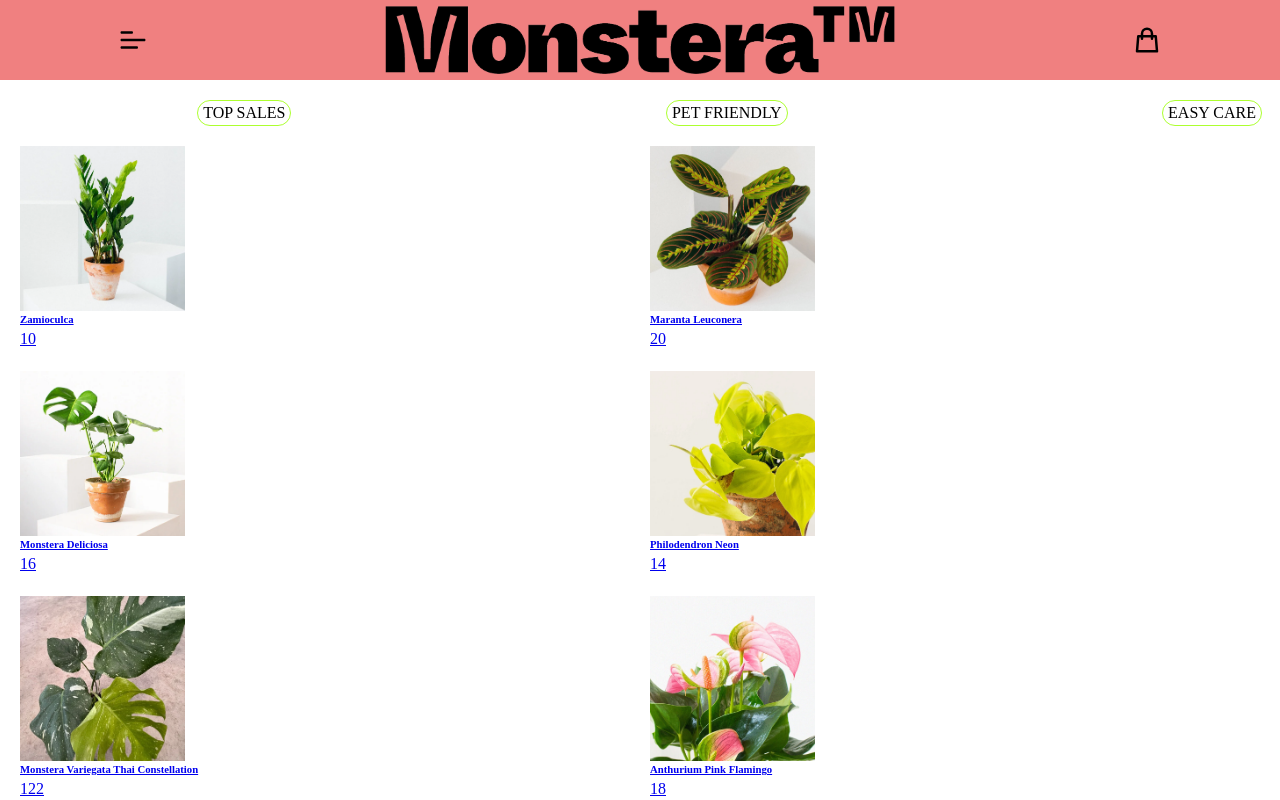
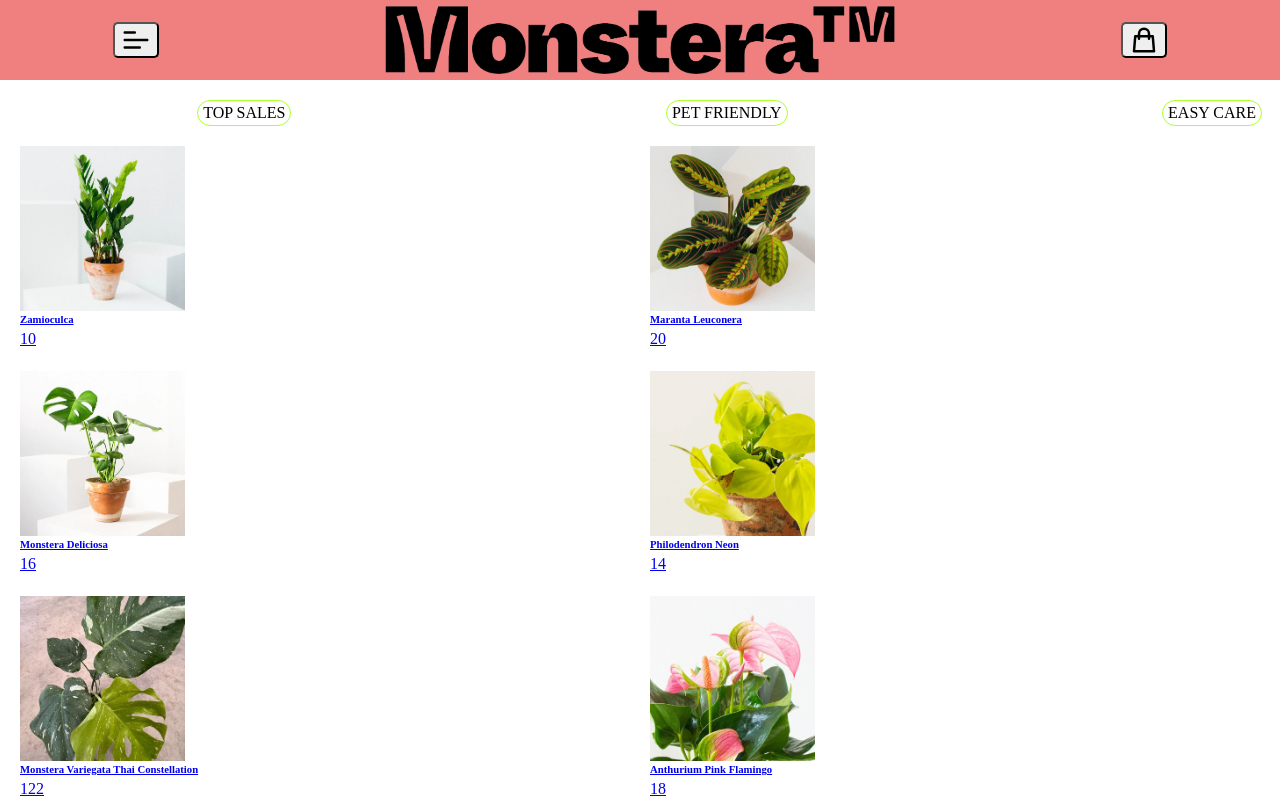
Before and after one commit to luisjover/plantShop_ecommerce, a React (Vite) app: page / in a window 1280 px wide. Shown: the top 800 px of the page. Built offline with nearby package versions, Linux system fonts and the light colour scheme; data requests are answered from the project's data file.

Commit message:
feat(toggleMenu): create state and function for manage toggle on burger menu

```diff
--- a/src/components/header/Header.tsx
+++ b/src/components/header/Header.tsx
@@ -1,31 +1,24 @@
-import { Link } from "react-router-dom"
-import { CgMenuLeft } from "react-icons/cg"
-import { HiOutlineShoppingBag } from "react-icons/hi"
+import { Heading } from "./heading/Heading"
+import { BurgerMenu } from "./burgerMenu/BurgerMenu"
+import { useState, useEffect } from "react"
 import "./header.css"
 
 export const Header = () => {
+
+    const [menuVisibility, setMenuVisibility] = useState(false)
+
+    const toggleBurgerMenu = () => {
+        setMenuVisibility(!menuVisibility)
+    }
+
+
+
+
+
     return (
         <header className="header">
-            <div className="header-heading">
-                <figure>
-                    <CgMenuLeft className="menu-icon" />
-                </figure>
-
-                <figure>
-                    <img src="/src/assets/images/App/MONSTERA LOGO.webp" alt="Monstera Main Logo" className="main-logo" />
-                </figure>
-
-                <figure>
-                    <HiOutlineShoppingBag className="menu-icon" />
-                </figure>
-            </div>
-
-
-            <nav className="navbar">
-                <Link to="/">Home</Link>
-                <Link to="/profile">Profile</Link>
-                <Link to="/aboutus">About Us</Link>
-            </nav>
+            <Heading toggleBurgerMenu={toggleBurgerMenu} />
+            <BurgerMenu menuState={menuVisibility} />
         </header>
     )
 }
--- /dev/null
+++ b/src/components/header/burgerMenu/BurgerMenu.tsx
@@ -0,0 +1,23 @@
+import { Link } from "react-router-dom"
+import { useEffect } from "react"
+import "./burgerMenu.css"
+
+
+export const BurgerMenu = (props: { menuState: boolean }) => {
+
+    useEffect(() => {
+        const navbar = document.querySelector("#navbar");
+        navbar?.classList.toggle("hidden")
+
+
+    }, [props.menuState])
+
+    console.log(props.menuState)
+    return (
+        <nav id="navbar" className="navbar">
+            <Link to="/">Home</Link>
+            <Link to="/profile">Profile</Link>
+            <Link to="/aboutus">About Us</Link>
+        </nav>
+    )
+}
--- /dev/null
+++ b/src/components/header/burgerMenu/burgerMenu.css
@@ -0,0 +1,3 @@
+.hidden {
+    display: none;
+}
--- a/src/components/header/header.css
+++ b/src/components/header/header.css
@@ -2,29 +2,3 @@
     height: 10vh;
     background-color: lightcoral;
 }
-
-.header-heading {
-    display: flex;
-    flex-direction: row;
-    justify-content: space-around;
-    align-items: center;
-    height: 10vh;
-}
-
-.menu-icon {
-    width: 30px;
-    height: 30px;
-}
-
-.main-logo {
-    width: 40vw;
-}
-
-.cart-icon {
-    width: 30px;
-    height: 30px;
-}
-
-.navbar {
-    display: none;
-}
--- /dev/null
+++ b/src/components/header/heading/Heading.tsx
@@ -0,0 +1,28 @@
+import { CgMenuLeft } from "react-icons/cg"
+import { HiOutlineShoppingBag } from "react-icons/hi"
+import "./heading.css"
+
+
+
+
+export const Heading = (props: { toggleBurgerMenu: () => void }) => {
+    return (
+        <div className="header-heading">
+            <button className="menu-btn" onClick={() => props.toggleBurgerMenu()}>
+                <figure>
+                    <CgMenuLeft className="menu-icon" />
+                </figure>
+            </button>
+
+            <figure>
+                <img src="/src/assets/images/App/MONSTERA LOGO.webp" alt="Monstera Main Logo" className="main-logo" />
+            </figure>
+
+            <button className="cart-btn">
+                <figure>
+                    <HiOutlineShoppingBag className="cart-icon" />
+                </figure>
+            </button>
+        </div>
+    )
+}
--- /dev/null
+++ b/src/components/header/heading/heading.css
@@ -0,0 +1,26 @@
+.header-heading {
+    display: flex;
+    flex-direction: row;
+    justify-content: space-around;
+    align-items: center;
+    height: 10vh;
+}
+
+.menu-btn,
+.cart-btn {
+    border-radius: 5px;
+    -webkit-border-radius: 5px;
+    -moz-border-radius: 5px;
+    -ms-border-radius: 5px;
+    -o-border-radius: 5px;
+}
+
+.menu-icon,
+.cart-icon {
+    width: 30px;
+    height: 30px;
+}
+
+.main-logo {
+    width: 40vw;
+}
--- a/src/components/products/productCard/ProductCard.tsx
+++ b/src/components/products/productCard/ProductCard.tsx
@@ -5,7 +5,7 @@ import "./productCard.css"
 
 export const ProductCard = (props: Product) => {
     return (
-        <Link to={`/products/${props.id}`}>
+        <Link role="button" to={`/products/${props.id}`}>
             <div className="product-card">
                 <figure className="product-card-figure">
                     <img className="product-card-img" src={props.image} alt={`Image of a ${props.name} plant`} />
--- a/src/components/products/productDetail/ProductDetail.tsx
+++ b/src/components/products/productDetail/ProductDetail.tsx
@@ -1,46 +1,46 @@
 import { useProductContext } from "../../../utils/hooks/ProductsProvider"
 import { useParams } from "react-router-dom"
 import { getProducts } from "../../../api/functions/apiFetch"
+import "./productDetail.css"
 
-export const ProductDetail = ({ ...props }) => {
+const handlePurchase = (productId: number) => {
+
+}
+
+export const ProductDetail = () => {
 
     const { products, updateProducts } = useProductContext()
+
     if (products === null) {
+
         const getFetch = async () => {
             const newProducts = await getProducts();
             updateProducts(newProducts)
         }
+
         getFetch()
     }
 
     const params = useParams();
 
-
     const selectedProductId = params.productId
-
-
-
-
-
-
 
     if (selectedProductId === undefined) return
 
+    if (products === null) return;
 
-    if (products === null) return;
     const selectedProduct = products.find((product) => product.id === parseInt(selectedProductId))
 
-    console.log("producto seleccionado del array grande", selectedProduct)
-
+    if (selectedProduct === undefined) return
 
     return (
-        <section>
-            <h4>{selectedProduct?.name}</h4>
-            <figure>
-                <img src={selectedProduct?.image} alt="" />
+        <section className="product-detail-container">
+            <h2>{selectedProduct?.name}</h2>
+            <figure className="img-container">
+                <img src={selectedProduct.image} alt={`Image of a ${selectedProduct.name} plant`} />
             </figure>
-            <p>precio</p>
-            <button>Add to Cart</button>
+            <p>{`${selectedProduct?.price} €`}</p>
+            <button onClick={() => handlePurchase(selectedProduct.id)}>Add to Cart</button>
         </section>
     )
 }
--- /dev/null
+++ b/src/components/products/productDetail/productDetail.css
@@ -0,0 +1,7 @@
+.product-detail-container {
+    margin: 30px 20px;
+}
+
+.img-container {
+    margin: 20px 0;
+}
```
Also changed, not shown: src/pages/ProductPage.tsx (+0 -7 lines).
